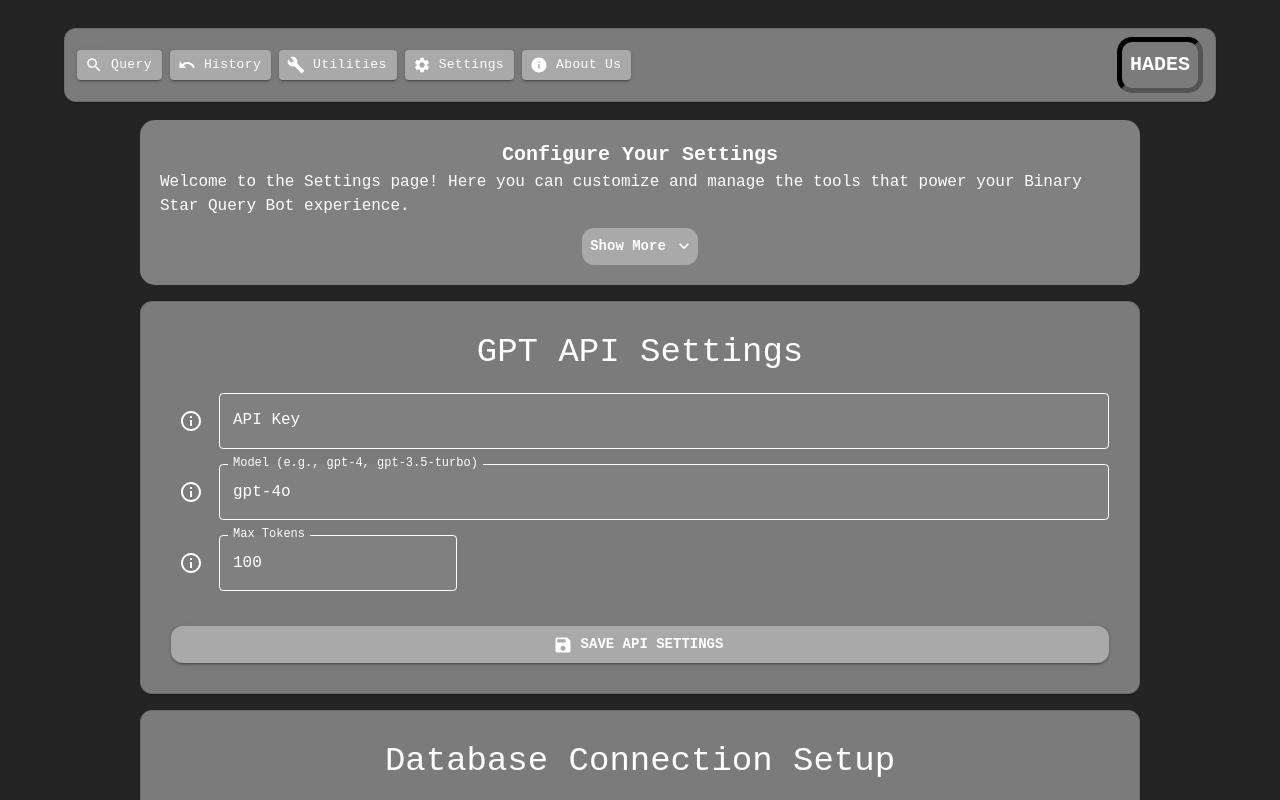
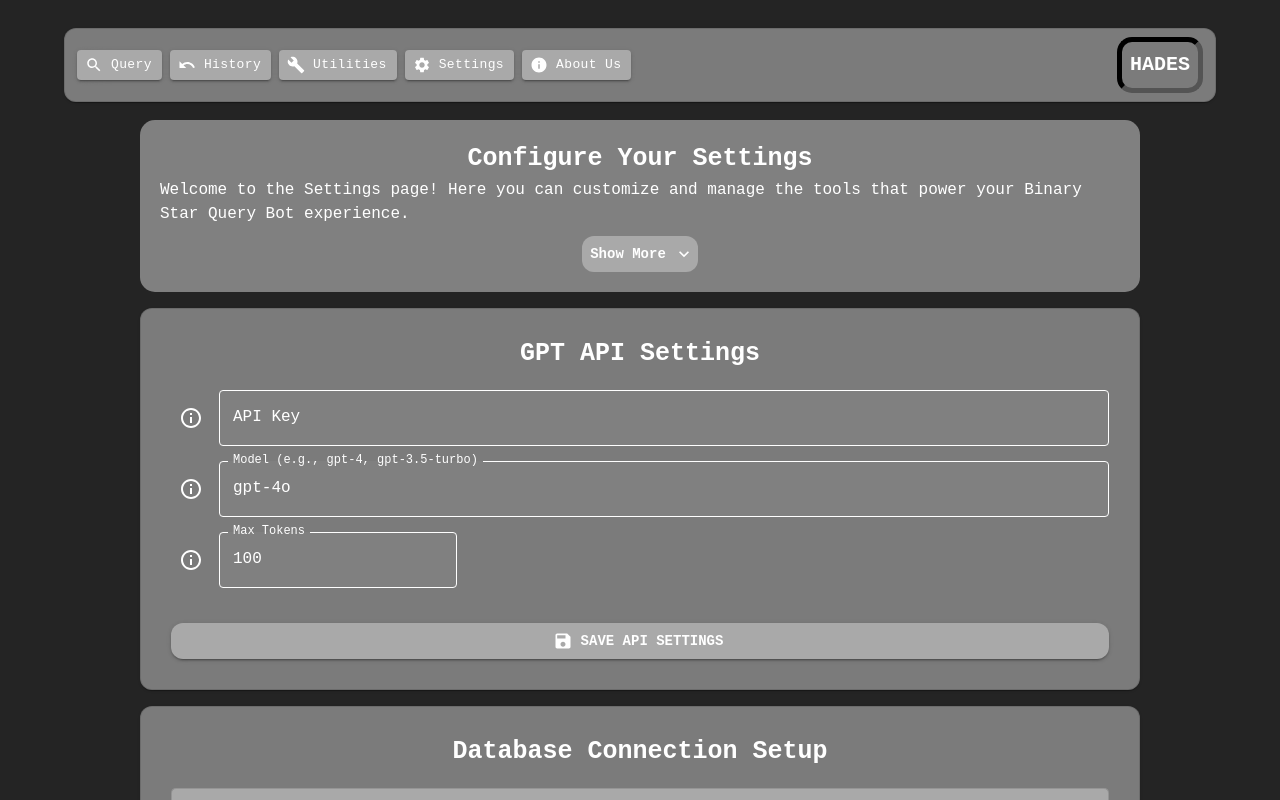
Before and after one commit to Anorris98/Hebse-Database, a React (Vite) app in the folder senior-design/: page /Settings in a window 1280 px wide. Shown: the top 800 px of the page. Built offline with nearby package versions, Linux system fonts and the light colour scheme.

Commit message:
Fix: made all title text the same

```diff
--- a/senior-design/src/components/About_Us/about-us.tsx
+++ b/senior-design/src/components/About_Us/about-us.tsx
@@ -15,11 +15,11 @@ export const AboutUs = () => {
                 textAlign: "center",
             }}
         >
-            <Box sx={{ fontSize: '20px', fontWeight: 'bold' }}>
+            <Box sx={{fontSize: '25px', fontWeight: 'bold', fontFamily: 'monospace', marginBottom: '20px', textAlign: 'center'}}>
                 About Us
             </Box>
             <Box sx={{ fontSize: '16px' }}>
-            The creators of HADES are interdisciplinary team of Computer, Software, and Cyber Security Engineers from Iowa State University. This project was produced as part of our Senior Design class. The team is made up of James Byrd, Eamon Collins, Alek Norris, Alex Polston, Andrew Snyder, and Svyatoslav Varnitskyy. We are all passionate about developing new and innovative solutions to complex problems. We all have an interest in space and astronomy, and are pleased to develop HADES as a way to help astronomy advance. More details about our project can be found at <a href="https://sdmay25-20.sd.ece.iastate.edu/" target="_blank" rel="noopener noreferrer" style={{ color: 'blue', textDecoration: 'underline' }}>https://sdmay25-20.sd.ece.iastate.edu/</a>.
+                The creators of HADES are interdisciplinary team of Computer, Software, and Cyber Security Engineers from Iowa State University. This project was produced as part of our Senior Design class. The team is made up of James Byrd, Eamon Collins, Alek Norris, Alex Polston, Andrew Snyder, and Svyatoslav Varnitskyy. We are all passionate about developing new and innovative solutions to complex problems. We all have an interest in space and astronomy, and are pleased to develop HADES as a way to help astronomy advance. More details about our project can be found at <a href="https://sdmay25-20.sd.ece.iastate.edu/" target="_blank" rel="noopener noreferrer" style={{ color: 'blue', textDecoration: 'underline' }}>https://sdmay25-20.sd.ece.iastate.edu/</a>.
             </Box>
         </Box>
     );
--- a/senior-design/src/components/Query/NLPInteraction/nlp-interactions.tsx
+++ b/senior-design/src/components/Query/NLPInteraction/nlp-interactions.tsx
@@ -116,7 +116,7 @@ const NlpInteractions = () => {
     >
 
       <Box sx={{ display: "flex", alignItems: "center", mb: 2, marginBottom: "15px", }}>
-        <Typography variant="h5" sx={{ fontFamily: "monospace" }}>
+        <Typography variant="h5" sx={{ fontSize: '25px', fontWeight: 'bold', fontFamily: 'monospace', }}>
           Query Assistance
         </Typography>
         <Tooltip title={"Use this field to talk to GPT about query formatting or get general schema help."} arrow>
--- a/senior-design/src/components/Query/QueryInput/query-input.tsx
+++ b/senior-design/src/components/Query/QueryInput/query-input.tsx
@@ -142,7 +142,7 @@ export const QueryInput = ({
                 height: '100%',
             }}
         >
-            <Typography variant="h5" sx={{ marginBottom: "5px", fontFamily: "monospace" }}>
+            <Typography variant="h5" sx={{ fontSize: '25px', fontWeight: 'bold', fontFamily: 'monospace', }}>
                 SQL Query Input
             </Typography>
             <Box sx={{ display: "flex", alignItems: "center", mb: 2 }}>
--- a/senior-design/src/components/Query/QueryResults/query-result.tsx
+++ b/senior-design/src/components/Query/QueryResults/query-result.tsx
@@ -123,7 +123,7 @@ export const QueryResult = ({ queryResult, setPageNumber, pageNumber, totalEntri
             }}
         >
             <Box sx={{ display: 'flex', justifyContent: 'center', flexWrap: { xs: 'wrap', sm: 'nowrap' }}}>
-                <Box sx={{ marginTop: '10px', fontSize: '20px', fontWeight: 'bold', position: 'absolute', left: '50%', transform: 'translateX(-50%)'}}>Query Results <IconButton children = {<DownloadIcon/>} sx={{color: 'white' }} onClick={() => downloadData()}/></Box>
+                <Box sx={{ marginTop: '10px',fontSize: '25px', fontWeight: 'bold', fontFamily: 'monospace', position: 'absolute', left: '50%', transform: 'translateX(-50%)'}}>Query Results <IconButton children = {<DownloadIcon/>} sx={{color: 'white' }} onClick={() => downloadData()}/></Box>
                 <Box sx={{ marginLeft: 'auto', marginTop: { xs: '50px', lg: '0' }}}>
                     <PageSelect setPageNumber={setPageNumber}
                         pageNumber={pageNumber}
--- a/senior-design/src/components/QueryWelcomeText/query-welcome-text.tsx
+++ b/senior-design/src/components/QueryWelcomeText/query-welcome-text.tsx
@@ -14,7 +14,7 @@ export const QueryWelcomeText = () => {
               textAlign: "center",
           }}
       >
-          <Box sx={{fontSize: '20px', fontWeight: 'bold'}}>
+          <Box sx={{fontSize: '25px', fontWeight: 'bold', fontFamily: 'monospace', textAlign: 'center',}}>
               How can I help?
           </Box>
           <Box sx={{fontSize: '16px'}}>
--- a/senior-design/src/components/SavedQueriesComponent/saved-queries-component.tsx
+++ b/senior-design/src/components/SavedQueriesComponent/saved-queries-component.tsx
@@ -36,7 +36,7 @@ export const SavedQueriesComponent = ({savedQueries, setSavedQueries, setInputVa
                 textAlign: "center",
             }}
         >
-            <Box sx={{fontSize: '20px', fontWeight: 'bold', backgroundColor: 'gray'}}>
+            <Box sx={{fontSize: '25px', fontWeight: 'bold', fontFamily: 'monospace', backgroundColor: 'gray'}}>
                 Saved Queries <IconButton sx={{maxHeight: "10px", width: "30px"}}
                                           onClick={() => setDisplaySavedQueries(!displaySavedQueries)} children={<ArrowDropDownCircleRounded sx={{color:"white"}}/>}/>
             </Box>
--- a/senior-design/src/components/Settings/DatabaseSetup/database-setup.tsx
+++ b/senior-design/src/components/Settings/DatabaseSetup/database-setup.tsx
@@ -333,10 +333,7 @@ const DatabaseSetup = () => {
         <Typography
           variant="h4"
           sx={{
-            marginBottom: "20px",
-            textAlign: "center",
-            fontFamily: "monospace",
-            color: "white",
+            fontSize: '25px', fontWeight: 'bold', fontFamily: 'monospace', textAlign: 'center', marginBottom: "20px"
           }}
         >
           Database Connection Setup
--- a/senior-design/src/components/Settings/GPTSetup/gpt-setup.tsx
+++ b/senior-design/src/components/Settings/GPTSetup/gpt-setup.tsx
@@ -74,7 +74,7 @@ const GptSetup = () => {
 return (
     <Box sx={{ width: "100%" }}>
         <StyledPaper elevation={6}>
-            <Typography variant="h4" sx={{ marginBottom: "20px", textAlign: "center", fontFamily: "monospace" , color: "white"  }}>
+            <Typography variant="h4" sx={{ fontSize: '25px', fontWeight: 'bold', fontFamily: 'monospace', textAlign: 'center', marginBottom: "20px"}}>
                 GPT API Settings
             </Typography>
 
--- a/senior-design/src/components/Settings/SettingsWelcomeText/settings-welcome-text.tsx
+++ b/senior-design/src/components/Settings/SettingsWelcomeText/settings-welcome-text.tsx
@@ -23,9 +23,7 @@ export const SettingsWelcomeText = () => {
       {/* Main title: centered */}
       <Box
         sx={{
-      fontSize: "20px",
-      fontWeight: "bold",
-      textAlign: "center",
+          fontSize: '25px', fontWeight: 'bold', fontFamily: 'monospace', textAlign: 'center'
         }}
       >
         Configure Your Settings
--- a/senior-design/src/components/Utilities/DataDownload/data-download.tsx
+++ b/senior-design/src/components/Utilities/DataDownload/data-download.tsx
@@ -106,11 +106,7 @@ const DatasetList: React.FC = () => {
     >
       <Box
         sx={{
-          fontSize: "30px",
-          marginBottom: "20px",
-          textAlign: "center",
-          fontFamily: "monospace" ,
-          color: "white",
+          fontSize: '25px', fontWeight: 'bold', fontFamily: 'monospace', padding: '20px', textAlign: 'center'
         }}>
           Posydon Datasets Available
       </Box>
```
Lines whose indentation alone changed are shown as unchanged.
